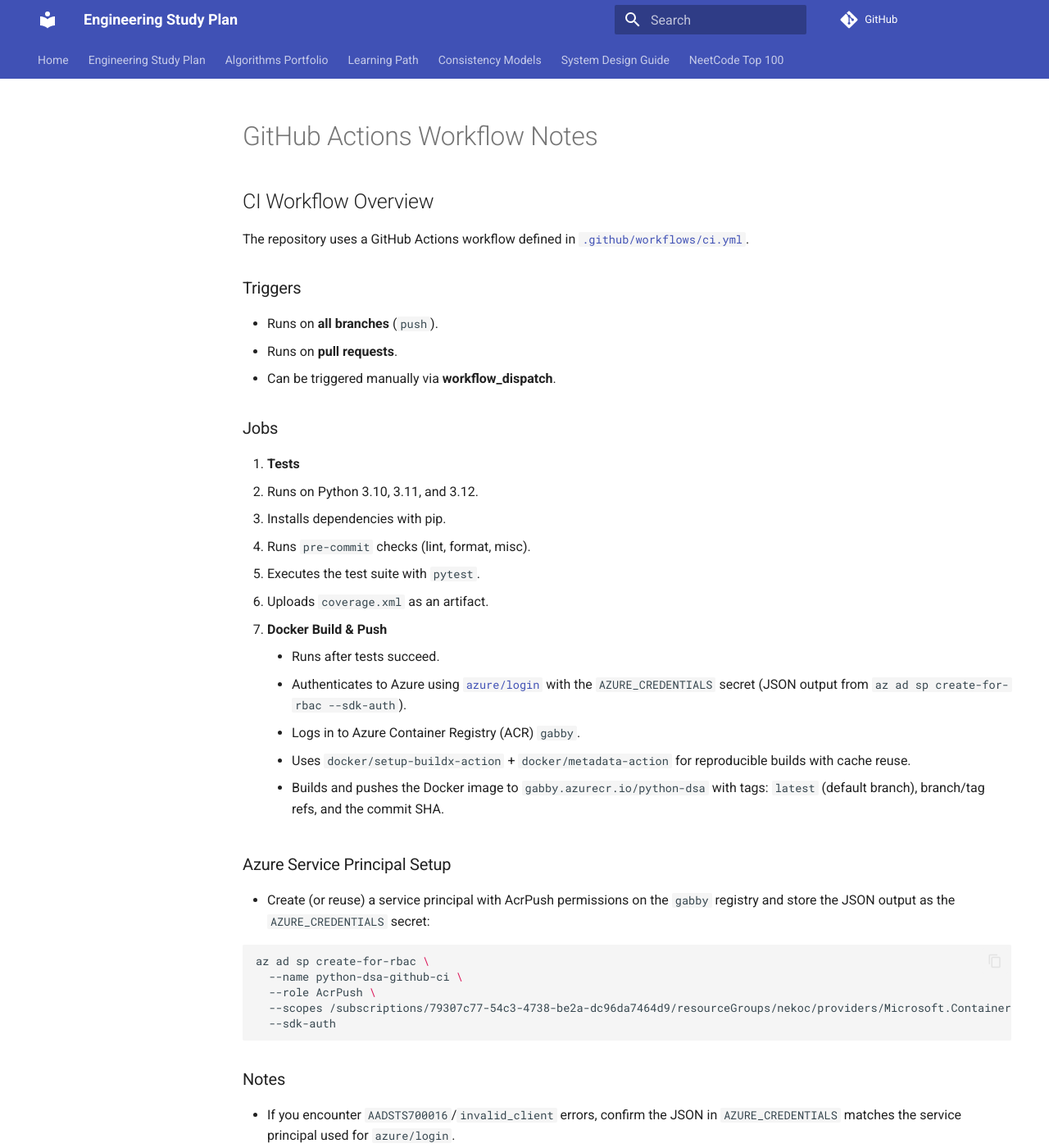
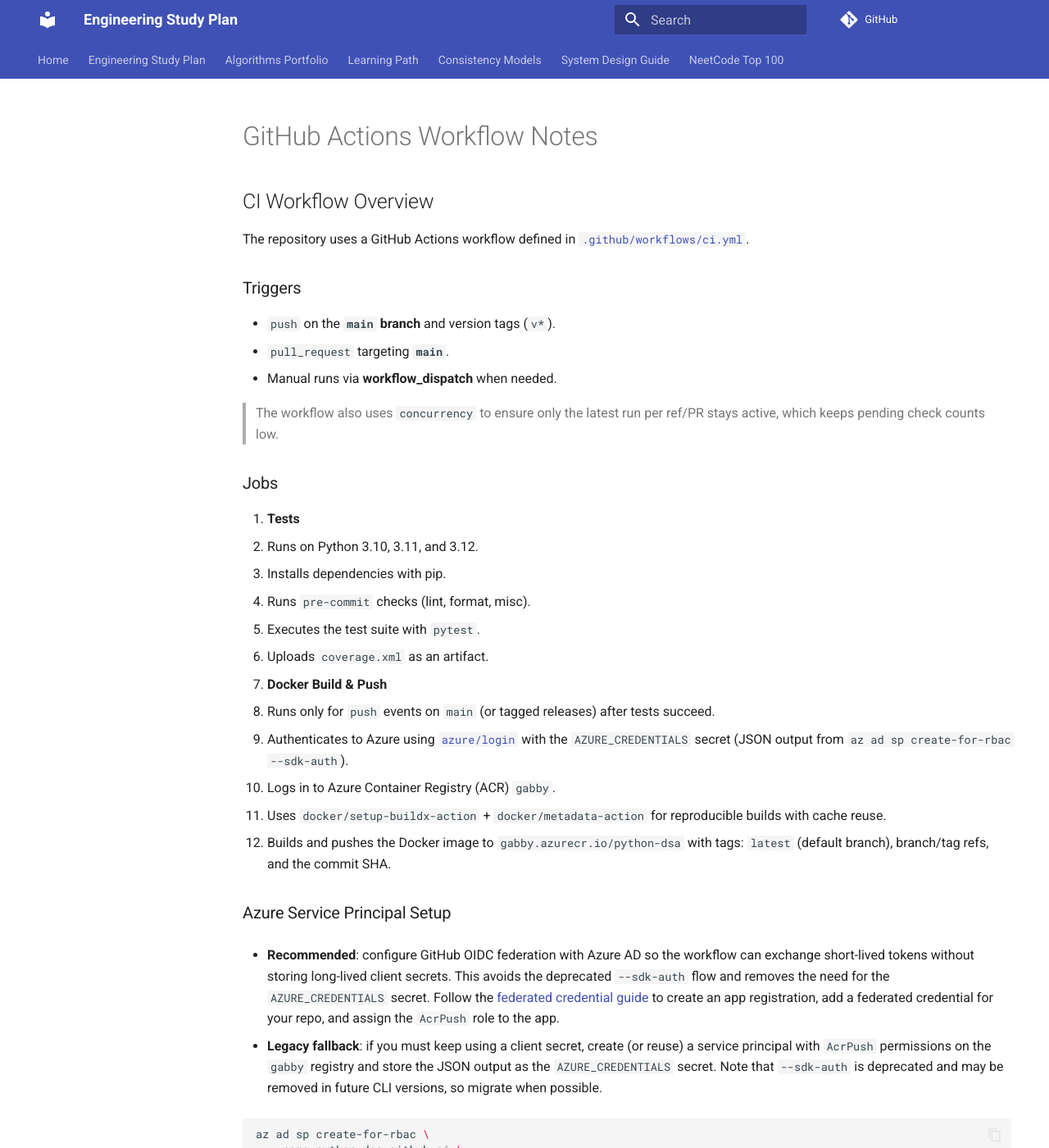
Before and after one commit to ianlintner/python_dsa, an MkDocs documentation site: the page built from docs/GITHUB_ACTIONS_NOTES.md, in a window 1280 px wide and 1400 px high. Shown: the whole window at 82% size. Built offline with MkDocs 1.6.1 and Material for MkDocs 9.7.7, drawn with Linux system fonts in a browser that asks for light colours; comment, search, counter and statistics services are not loaded.

Commit message:
Refactor CI workflow to trigger on main branch and version tags; update documentation for clarity on triggers and Azure integration

````diff
--- a/docs/GITHUB_ACTIONS_NOTES.md
+++ b/docs/GITHUB_ACTIONS_NOTES.md
@@ -6,9 +6,11 @@
 
 ### Triggers
 
-- Runs on **all branches** (`push`).
-- Runs on **pull requests**.
-- Can be triggered manually via **workflow_dispatch**.
+- `push` on the **`main` branch** and version tags (`v*`).
+- `pull_request` targeting **`main`**.
+- Manual runs via **workflow_dispatch** when needed.
+
+> The workflow also uses `concurrency` to ensure only the latest run per ref/PR stays active, which keeps pending check counts low.
 
 ### Jobs
 
@@ -21,15 +23,17 @@
 
 2. **Docker Build & Push**
 
-    - Runs after tests succeed.
-    - Authenticates to Azure using [`azure/login`](https://github.com/Azure/login) with the `AZURE_CREDENTIALS` secret (JSON output from `az ad sp create-for-rbac --sdk-auth`).
-    - Logs in to Azure Container Registry (ACR) `gabby`.
-    - Uses `docker/setup-buildx-action` + `docker/metadata-action` for reproducible builds with cache reuse.
-    - Builds and pushes the Docker image to `gabby.azurecr.io/python-dsa` with tags: `latest` (default branch), branch/tag refs, and the commit SHA.
+- Runs only for `push` events on `main` (or tagged releases) after tests succeed.
+- Authenticates to Azure using [`azure/login`](https://github.com/Azure/login) with the `AZURE_CREDENTIALS` secret (JSON output from `az ad sp create-for-rbac --sdk-auth`).
+- Logs in to Azure Container Registry (ACR) `gabby`.
+- Uses `docker/setup-buildx-action` + `docker/metadata-action` for reproducible builds with cache reuse.
+- Builds and pushes the Docker image to `gabby.azurecr.io/python-dsa` with tags: `latest` (default branch), branch/tag refs, and the commit SHA.
 
 ### Azure Service Principal Setup
 
-- Create (or reuse) a service principal with AcrPush permissions on the `gabby` registry and store the JSON output as the `AZURE_CREDENTIALS` secret:
+- **Recommended**: configure GitHub OIDC federation with Azure AD so the workflow can exchange short-lived tokens without storing long-lived client secrets. This avoids the deprecated `--sdk-auth` flow and removes the need for the `AZURE_CREDENTIALS` secret. Follow the [federated credential guide](https://learn.microsoft.com/azure/active-directory/develop/workload-identity-federation-create-trust-github) to create an app registration, add a federated credential for your repo, and assign the `AcrPush` role to the app.
+
+- **Legacy fallback**: if you must keep using a client secret, create (or reuse) a service principal with `AcrPush` permissions on the `gabby` registry and store the JSON output as the `AZURE_CREDENTIALS` secret. Note that `--sdk-auth` is deprecated and may be removed in future CLI versions, so migrate when possible.
 
   ```bash
   az ad sp create-for-rbac \
````
Also changed, not shown: 2 other files.
